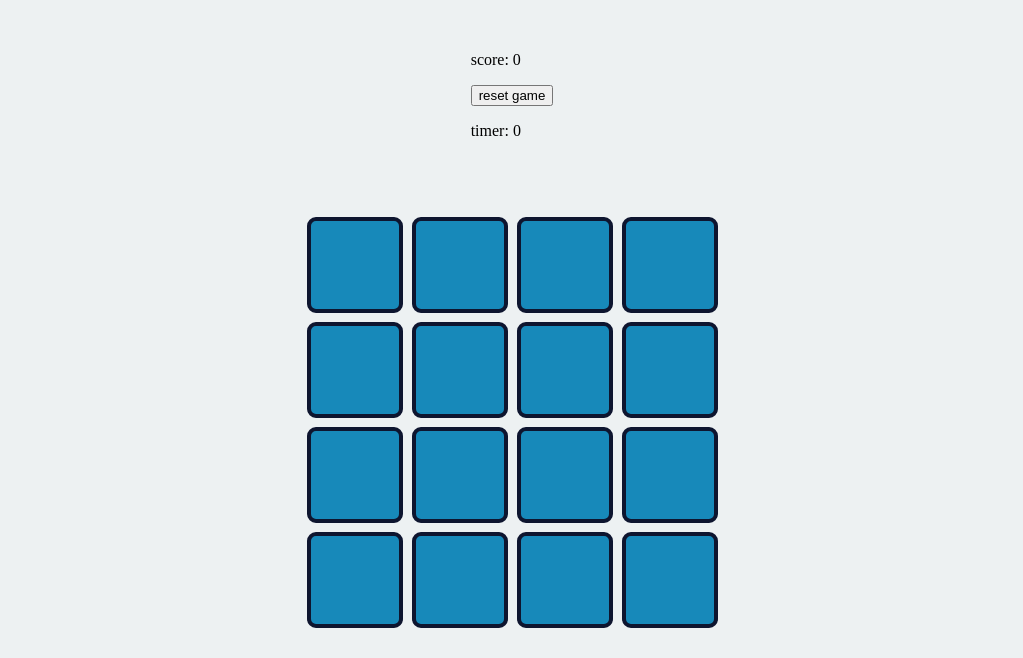
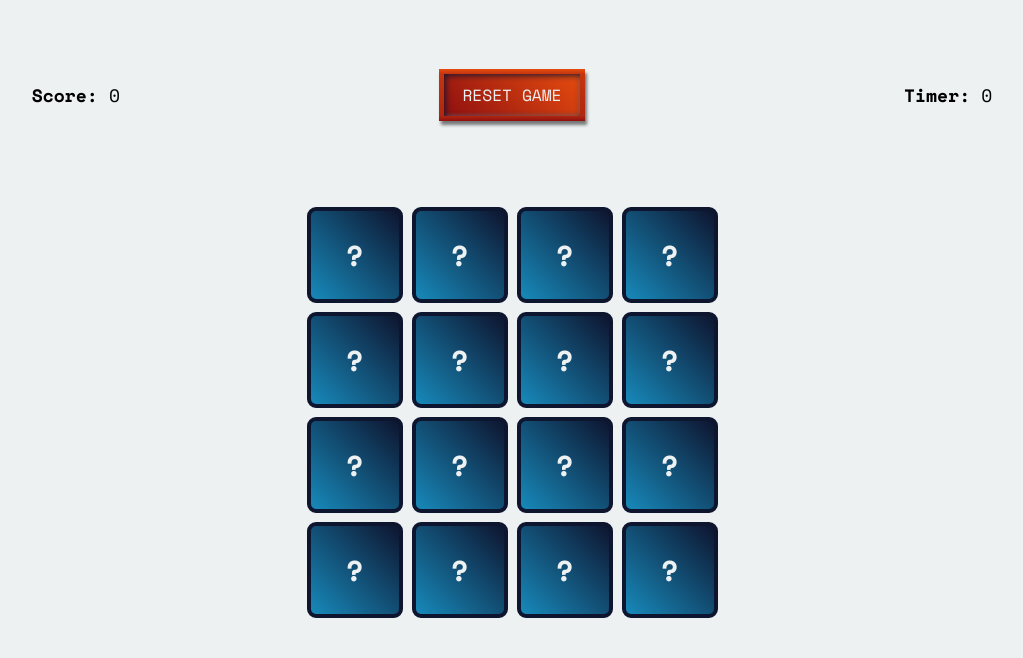
Before and after one commit to dponcez/memory-game, a plain HTML site: page index.html in a window 1280 px wide. Shown: the part 142-800 px from the top of the page, without its empty margins (128-1151 px from the left). Drawn offline with nearby package versions, Linux system fonts and the light colour scheme.

Commit message:
feat: update styles on control elements to enhance the user interface

```diff
--- a/css/main.css
+++ b/css/main.css
@@ -21,17 +21,22 @@
 *::after { box-sizing: border-box }
 
 :where(html, body) { margin: 0 }
-:where(.container, .box, .header) {
+:where(.container, .box, .header, .controls, .btn) {
   display: flex;
   align-items: center;
 }
-:where(.header, .box) { justify-content: center; }
+:where(.header, .box, .btn) { justify-content: center; }
+:where(.container, .controls) { justify-content: space-around; }
 
 body { background: var(--clr-light); }
+button {
+  border: none;
+  outline: none;
+  background: transparent;
+}
 
 .container {
   flex-direction: column;
-  justify-content: space-around;
   height: var(--dvh);
   .header {
     width: var(--sz);
@@ -58,6 +63,37 @@ body { background: var(--clr-light); }
       opacity: .15;
     }
   }
+  .controls {
+    width: var(--sz);
+    .info {
+      font: 600 calc(var(--fnt-sz) * 2.5) var(--fnt-primary);
+      text-transform: capitalize;
+      & :is(.score, .timer) { font-weight: 300; }
+    }
+    .reset--btn {
+      padding-block: calc(var(--pd) * .5);
+      padding-inline: var(--pd);
+      background: linear-gradient(
+        45deg,
+        var(--clr-red),
+        var(--clr-orange)
+      );
+      color: var(--clr-light);
+      font: 500 calc(var(--fnt-sz) * 2.25) var(--fnt-primary);
+      text-transform: uppercase;
+      border: calc(var(--rd) * .45) solid transparent;
+      border-image: linear-gradient(
+        var(--clr-orange),
+        var(--clr-red)
+      ) 20;
+      box-shadow: .25vmin .5vmin calc(var(--rd) * .25) rgba(0,0,0,.5), .15vmin .15vmin calc(var(--rd) * .5) 0 var(--clr-black) inset, -.15vmin -.15vmin calc(var(--rd) * .25) 0 rgba(255,255,255,.25) inset;
+      &:hover { cursor: pointer }
+      &:active {
+        transform: scale(.99);
+        box-shadow: .15vmin .35vmin calc(var(--rd) * .25) rgba(0,0,0,.35), .15vmin .15vmin calc(var(--rd) * .5) 0 var(--clr-black) inset, -.15vmin -.15vmin calc(var(--rd) * .25) 0 rgba(255,255,255,.25) inset;
+      }
+    }
+  }
 }
 
 .grid {
@@ -70,11 +106,24 @@ body { background: var(--clr-light); }
   .box {
     width: var(--box-sz);
     height: var(--box-sz);
+    position: relative;
     border: calc(var(--rd) * .5) solid var(--clr-black);
     span { display: none }
+    &::before {
+      content: '?';
+      display: flex;
+      align-items: center;
+      justify-content: center;
+      font: 700 calc(var(--fnt-sz) * 4) var(--fnt-primary);
+      color: var(--clr-light);
+    }
   }
   .flip--card {
-    background: var(--clr-blue);
+    background: linear-gradient(
+      45deg,
+      var(--clr-blue),
+      var(--clr-black)
+    );
     border-radius: var(--rd);
     transform: rotate(0);
     transition: transform 300ms cubic-bezier(0.165, 0.84, 0.44, 1);
@@ -87,6 +136,9 @@ body { background: var(--clr-light); }
         display: block;
         font-size: calc(var(--box-sz) * .35);
       }
+      &::before {
+        content: ''
+      }
     }
     &.matched {
       border-color: var(--clr-orange);
```
